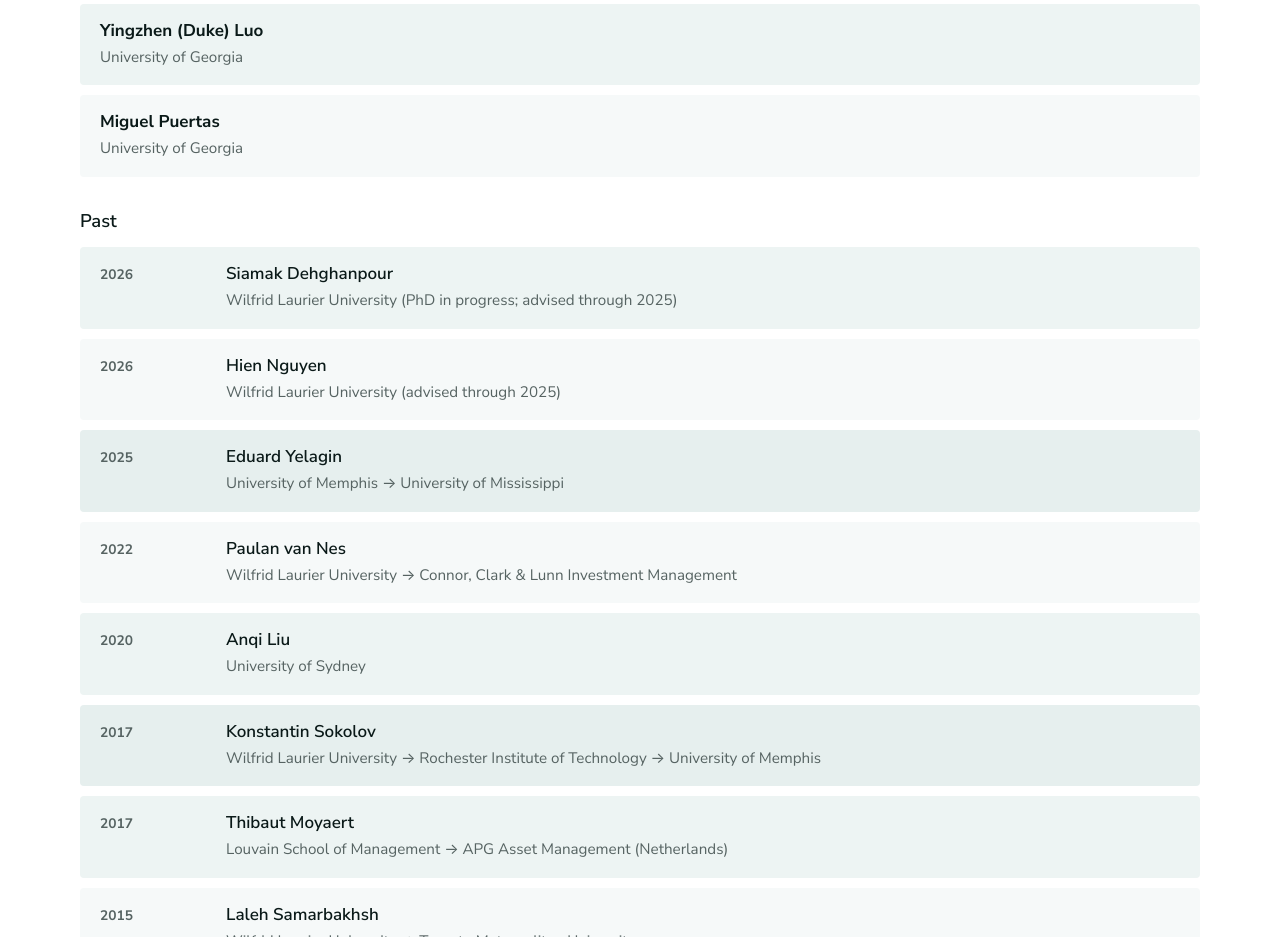
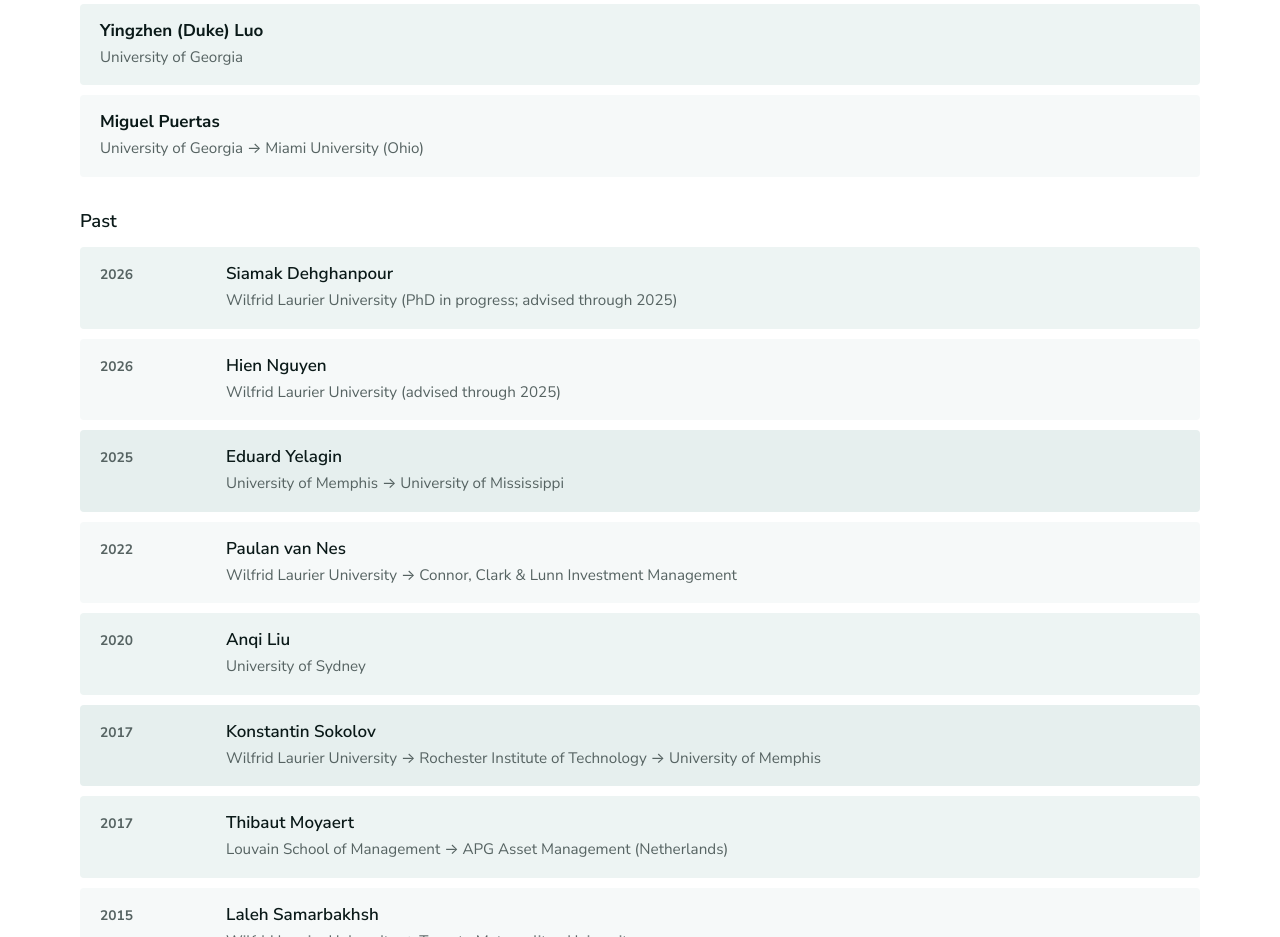
Before and after one commit to ashkilko/website, a plain HTML site: page teaching.html in a window 1280 px wide. Shown: the part 1620-2557 px from the top of the page. Drawn offline with Linux system fonts and the light colour scheme.

Commit message:
Add files via upload

```diff
--- a/teaching.html
+++ b/teaching.html
@@ -94,7 +94,7 @@
   <h3>Current</h3>
   <ul class="rows">
     <li class="row"><strong>Yingzhen (Duke) Luo</strong><span class="meta">University of Georgia</span></li>
-    <li class="row"><strong>Miguel Puertas</strong><span class="meta">University of Georgia</span></li>
+    <li class="row"><strong>Miguel Puertas</strong><span class="meta">University of Georgia &rarr; Miami University (Ohio)</span></li>
   </ul>
   <h3>Past</h3>
   <ul class="rows">
```
Also changed, not shown: 1 other file.
